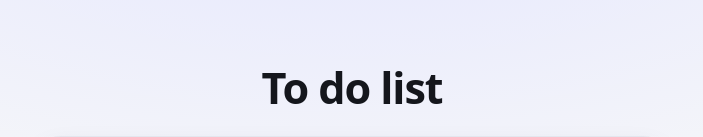
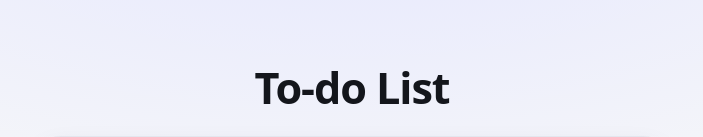
Before and after one commit to aaronkuy/to-do-list, a website: page index.html in a window 1280 px wide. Shown: the top 137 px of the page, without its empty margins (288-991 px from the left). Drawn offline with Linux system fonts and the light colour scheme.

Commit message:
fix: spell the page title and heading like the repository name

```diff
--- a/index.html
+++ b/index.html
@@ -3,7 +3,7 @@
 <head>
     <meta charset="UTF-8">
     <meta name="viewport" content="width=device-width, initial-scale=1.0">
-    <title>To do List</title>
+    <title>To-do List</title>
     <!-- No icon file: an empty data URL keeps the browser from requesting /favicon.ico. -->
     <link rel="icon" href="data:,">
     <link rel="stylesheet" href="style.css">
@@ -11,7 +11,7 @@
     <script src="script.js" defer></script>
 </head>
 <body>
-    <h1>To do list</h1>
+    <h1>To-do List</h1>
     <div class="wrapper">
         <form>
             <input id="write-input" type="text" placeholder="Type here..."
```
